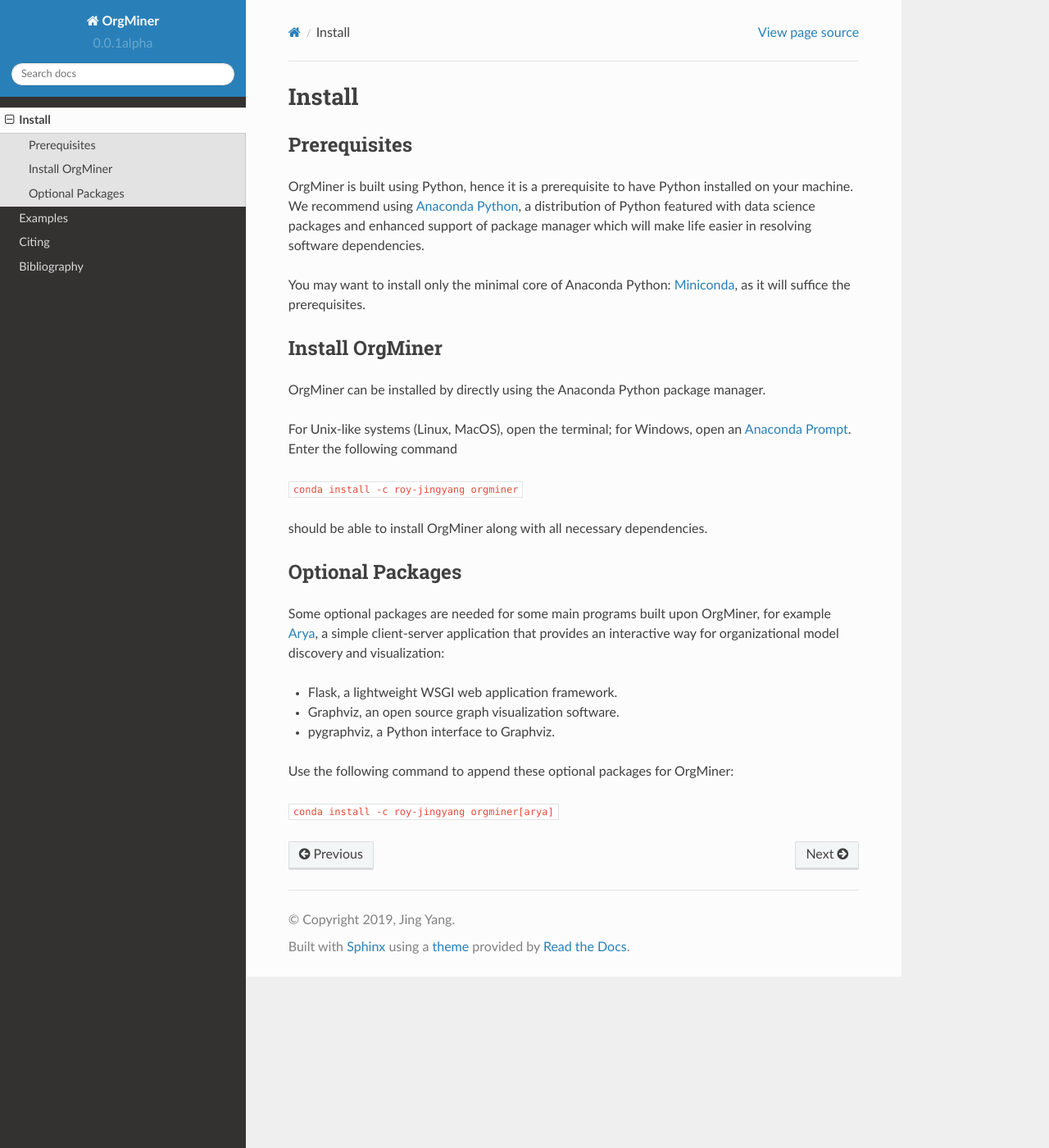
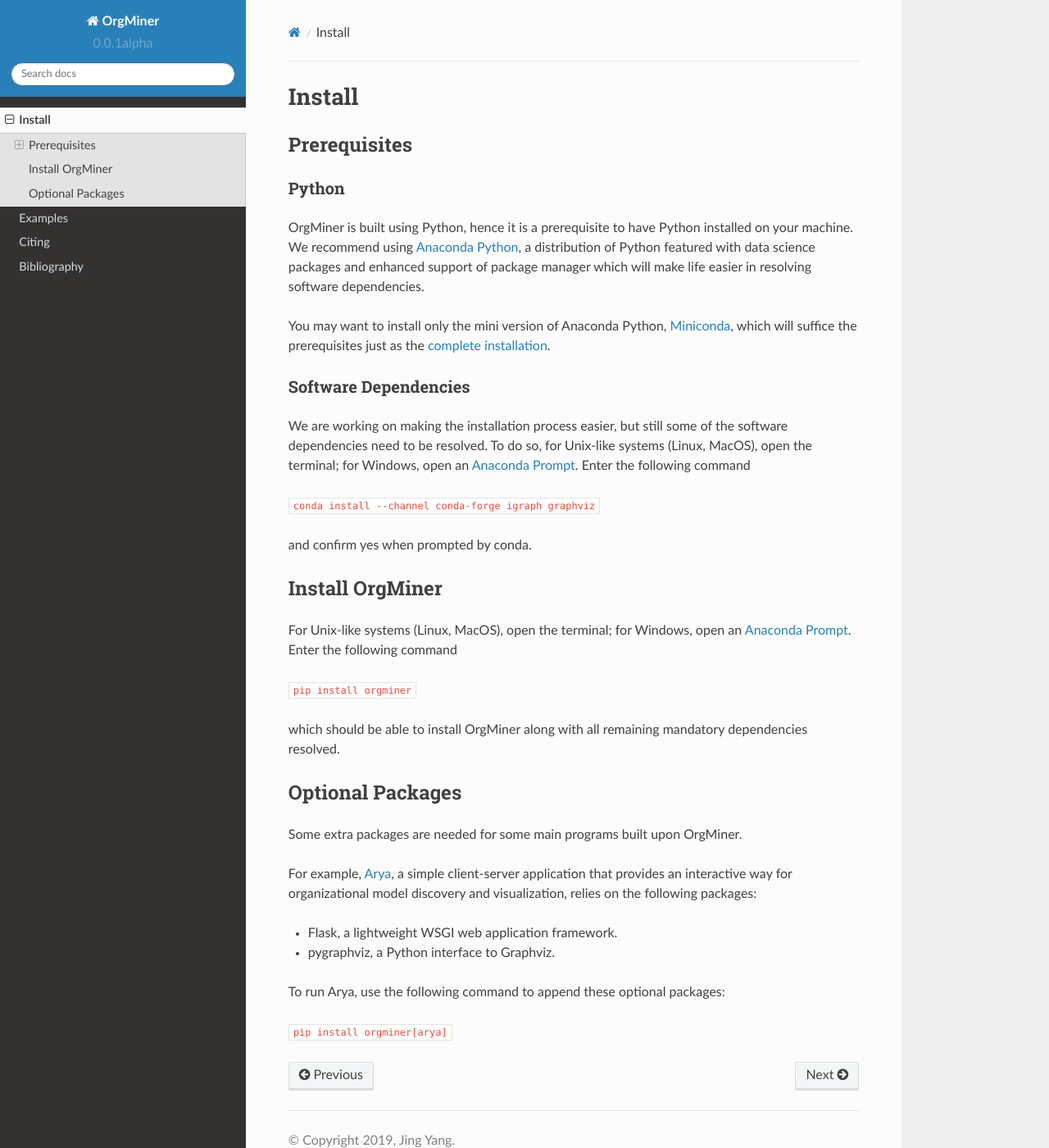
Before and after one commit to roy-jingyang/OrdinoR-doc, a Sphinx documentation site: the page built from source/install.rst, in a window 1280 px wide and 1400 px high. Shown: the whole window at 82% size. Built offline with Sphinx 7.4.7 and the Read the Docs theme 2.0.0, drawn with Linux system fonts in a browser that asks for light colours; pages that are not in the unit, such as notebooks, are missing from menus.

```diff
--- a/source/bib.rst
+++ b/source/bib.rst
@@ -3,5 +3,7 @@
 ************
 Bibliography
 ************
-.. [vdaalst2016] W. M. P. van der Aalst, Process Mining: Data Science in Action (2nd Edition), Springer, Berlin, Heidelberg, 2016.
-.. [song2008] M. Song, W. M. P. van der Aalst, Towards comprehensive support for organizational mining, Decision Support Systems 46 (1) (2008) 300-317.
+.. [ouyang2020] Ouyang, C., Leyer, M., Yang, J., & Sindhgatta, R. (2020). Discovering Organizational Resource Grouping Behavior from Event Logs. Paper submitted to 32nd International Conference on Advanced Information Systems Engineering (CAiSE 2020), *under review*.
+.. [song2008] Song, M., & van der Aalst, W. M. P. (2008). Towards comprehensive support for organizational mining. Decision Support Systems, 46(1), 300–317.
+.. [vdaalst2016] Van der Aalst, W. M. P. (2016). Process Mining: Data Science in Action (2nd ed.). Springer Heidelberg.
+.. [yang2018] Yang, J., Ouyang, C., Pan, M., Yu, Y., & ter Hofstede, A. H. M. (2018). Finding the “Liberos”: Discover Organizational Models with Overlaps. In M. Weske, M. Montali, I. Weber, & J. vom Brocke (Eds.), Proceedings of the 16th International Conference on Business Process Management (BPM) (pp. 339–355). Cham: Springer International Publishing.
--- a/source/conf.py
+++ b/source/conf.py
@@ -28,6 +28,7 @@
 
 
 # -- General configuration ---------------------------------------------------
+html_show_sourcelink = False
 
 # Add any Sphinx extension module names here, as strings. They can be
 # extensions coming with Sphinx (named 'sphinx.ext.*') or your custom
--- /dev/null
+++ b/source/examples/jis2020yang.rst
@@ -0,0 +1,4 @@
+.. _examples_jis2020yang:
+
+"OrgMining 2.0": a framework for organizational model mining
+============================================================
--- a/source/install.rst
+++ b/source/install.rst
@@ -13,34 +16,47 @@
 enhanced support of package manager which will make life easier in
 resolving software dependencies.
 
-You may want to install only the minimal core of Anaconda Python:
-`Miniconda <https://docs.conda.io/en/latest/miniconda.html>`_, as it
-will suffice the prerequisites.
+You may want to install only the mini version of Anaconda Python,
+`Miniconda <https://docs.conda.io/en/latest/miniconda.html>`_, which
+will suffice the prerequisites just as the
+`complete installation <https://docs.anaconda.com/anaconda/install/>`_.
+
+Software Dependencies
+---------------------
+We are working on making the installation process easier, but still some
+of the software dependencies need to be resolved. To do so, for
+Unix-like systems (Linux, MacOS), open the terminal; for Windows, open
+an `Anaconda Prompt <https://docs.anaconda.com/anaconda/user-guide/getting-started/#open-anaconda-prompt>`_.
+Enter the following command
+
+``conda install --channel conda-forge igraph graphviz``
+
+and confirm yes when prompted by conda.
 
 Install OrgMiner
 ================
-OrgMiner can be installed by directly using the Anaconda Python package
-manager.
-
 For Unix-like systems (Linux, MacOS), open the terminal; for Windows,
 open an `Anaconda Prompt <https://docs.anaconda.com/anaconda/user-guide/getting-started/#open-anaconda-prompt>`_.
 Enter the following command
 
-``conda install -c roy-jingyang orgminer``
+``pip install orgminer``
 
-should be able to install OrgMiner along with all necessary dependencies.
+which should be able to install OrgMiner along with all remaining
+mandatory dependencies resolved.
 
 Optional Packages
 =================
-Some optional packages are needed for some main programs built upon
-OrgMiner, for example `Arya <https://github.com/roy-jingyang/OrgMiner-Arya>`_,
+Some extra packages are needed for some main programs built upon
+OrgMiner.
+
+For example, `Arya <https://github.com/roy-jingyang/OrgMiner-Arya>`_,
 a simple client-server application that provides an interactive way for
-organizational model discovery and visualization:
+organizational model discovery and visualization, relies on the
+following packages:
 
 * Flask, a lightweight WSGI web application framework.
-* Graphviz, an open source graph visualization software.
 * pygraphviz, a Python interface to Graphviz.
 
-Use the following command to append these optional packages for OrgMiner:
+To run Arya, use the following command to append these optional packages:
 
-``conda install -c roy-jingyang orgminer[arya]``
+``pip install orgminer[arya]``
```
Also changed, not shown: other parts of source/install.rst (+3 -0 lines), source/examples/bpm2018yang.rst (added, +86 -0 lines), source/examples/caise2020ouyang.rst (added, +118 -0 lines), source/examples/index.rst (+24 -0 lines), source/index.rst (+17 -17 lines), 1 other file.
